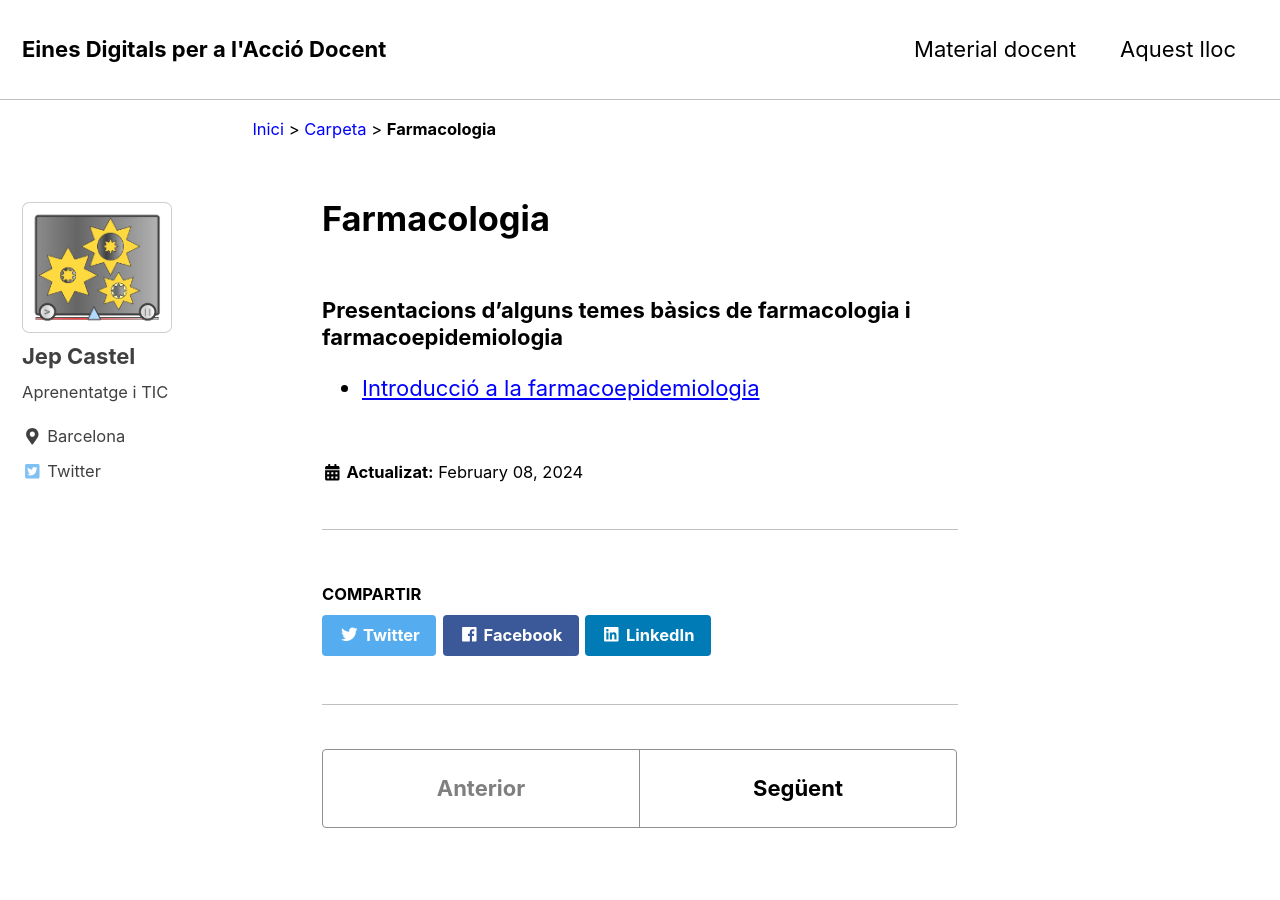
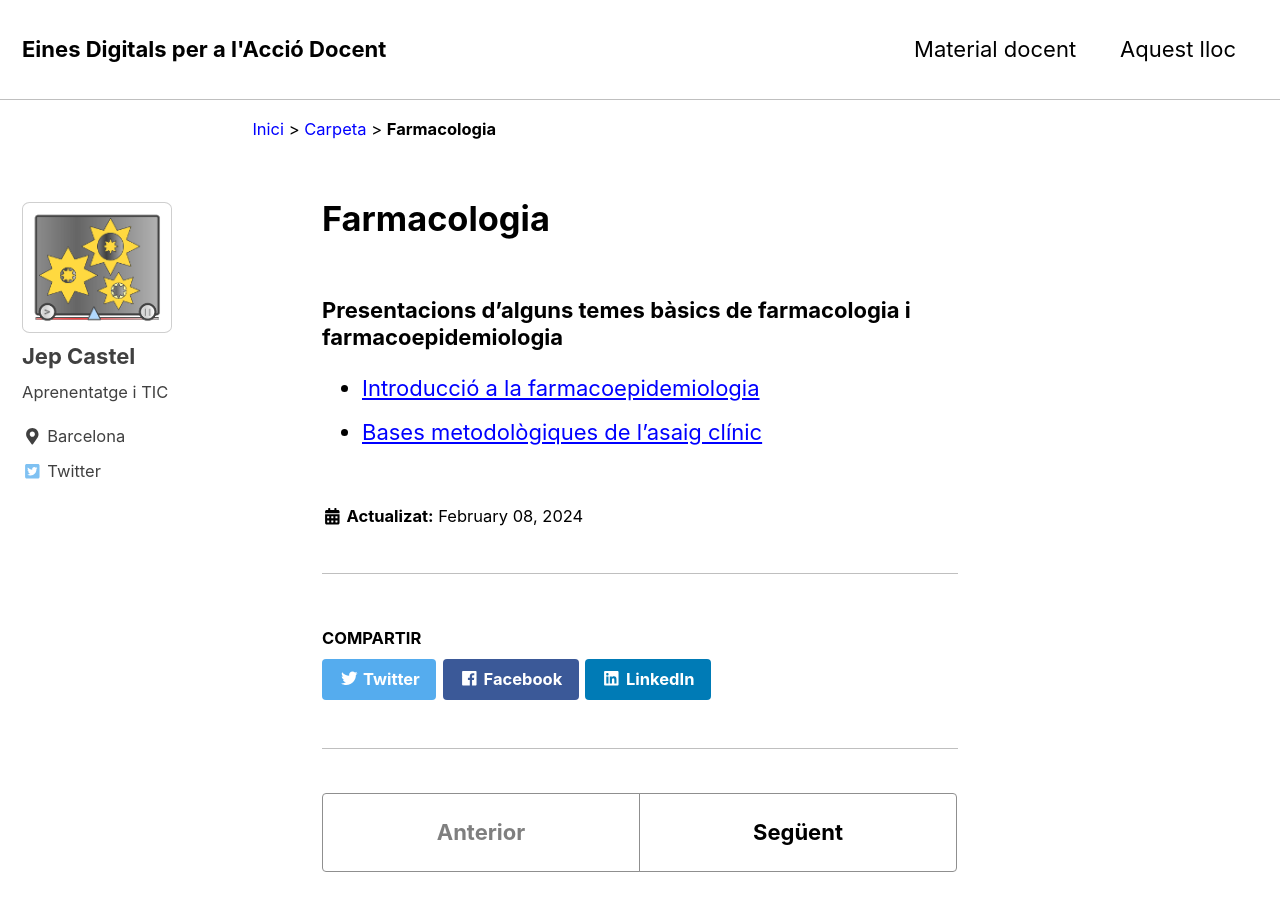
Before and after one commit to jepcastel/github.io, a Jekyll site: the page built from _carpeta/01Farmacologia.md, in a window 1280 px wide and 900 px high. Built offline with Jekyll 4.4.1, drawn with Linux system fonts in a browser that asks for light colours; nearby versions of some CDN libraries.

Commit message:
Update 01Farmacologia.md

```diff
--- a/_carpeta/01Farmacologia.md
+++ b/_carpeta/01Farmacologia.md
@@ -5,3 +5,4 @@ author_profile: true
 ---
 ### Presentacions d'alguns temes bàsics de farmacologia i farmacoepidemiologia
 - [Introducció a la farmacoepidemiologia](https://jepcastel.github.io/presentacions/slides-farmacoepidemiologia.html){:target="_blank"}
+- [Bases metodològiques de l'asaig clínic](https://jepcastel.github.io/presentacions/slides-bases-metodolgiques-de-lassaog-clnic.html){:target="_blank"}
```
